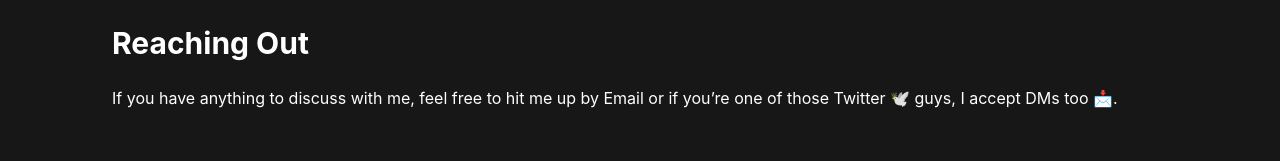
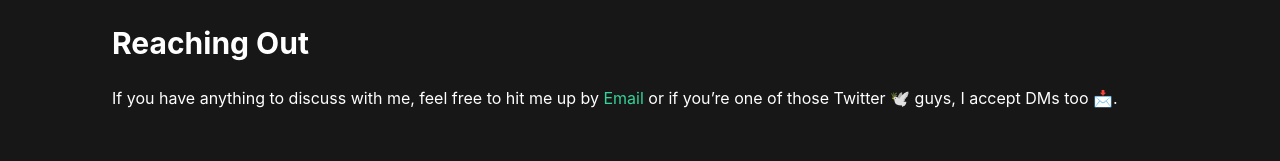
Before and after one commit to Epherfoam/yhzkl, a Next.js app: page /about in a window 1280 px wide. Shown: the part 905-1066 px from the top of the page. Built offline with nearby package versions, Linux system fonts and the light colour scheme.

Commit message:
feat: add link to certain pages and component

```diff
--- a/components/aboutme/aboutme.js
+++ b/components/aboutme/aboutme.js
@@ -67,7 +67,11 @@ const AboutMe = () => {
             <h4 className="pt-6">Reaching Out</h4>
 
             <Paragraph>
-                If you have anything to discuss with me, feel free to hit me up by Email or if you’re one of those Twitter 🕊️ guys, I accept DMs too 📩.
+                If you have anything to discuss with me, feel free to hit me up by
+                <a href="mailto:yehezkielandrean2000@gmail.com"
+                   target="_blank"
+                > Email </a>
+                or if you’re one of those Twitter 🕊️ guys, I accept DMs too 📩.
             </Paragraph>
 
         </div>
--- a/components/index/hero.js
+++ b/components/index/hero.js
@@ -20,7 +20,15 @@ const Hero = () => {
           >
             LinkedIn
           </a>{" "}
-          / <a target="_blank">Twitter</a> / <a target="_blank">GitHub</a>
+          / <a
+              href="https://twitter.com/yhzkl_a"
+              target="_blank">
+                Twitter
+          </a>{" "}
+          / <a
+              href="https://github.com/Epherfoam/"
+              target="_blank">GitHub
+          </a>
         </div>
       </div>
       <div className="flex justify-center max-h-48 md:max-h-full mb-4 md:mb-0">
--- a/components/navigationBar.js
+++ b/components/navigationBar.js
@@ -1,7 +1,8 @@
 import Container from "./container"
 import Link from '../components/link'
 import MobileHeader from '../components/header/mobileHeader'
-import { useState, useEffect } from 'react'
+import { default as NextLink } from 'next/link'
+import { useState } from 'react'
 
 const NavigationBar = () => {
 
@@ -11,9 +12,11 @@ const NavigationBar = () => {
         <div className="py-8 fixed top-0 w-screen bg-neutral-900">
             <Container>
                 <div className="flex justify-between">
-                    <h6 className="select-none">
-                        Yehezkiel
-                    </h6>
+                    <NextLink href="/">
+                        <a className="font-bold text-white hover:no-underline" >
+                            Yehezkiel
+                        </a>
+                    </NextLink>
                     {/* more than medium (pc / tablet user) */}
                     <div className="space-x-8 hidden md:block">
                         <Link href='/'>
```
